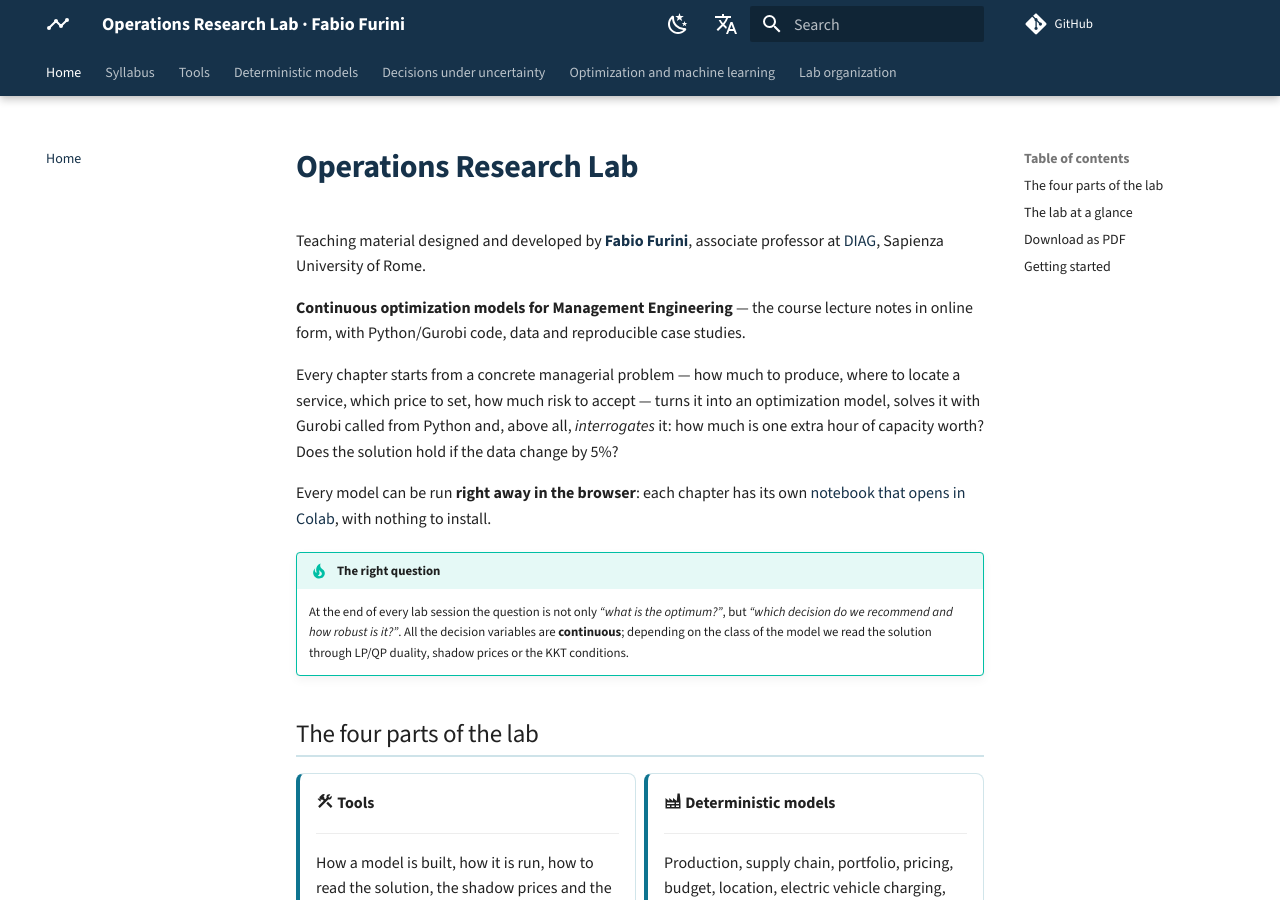
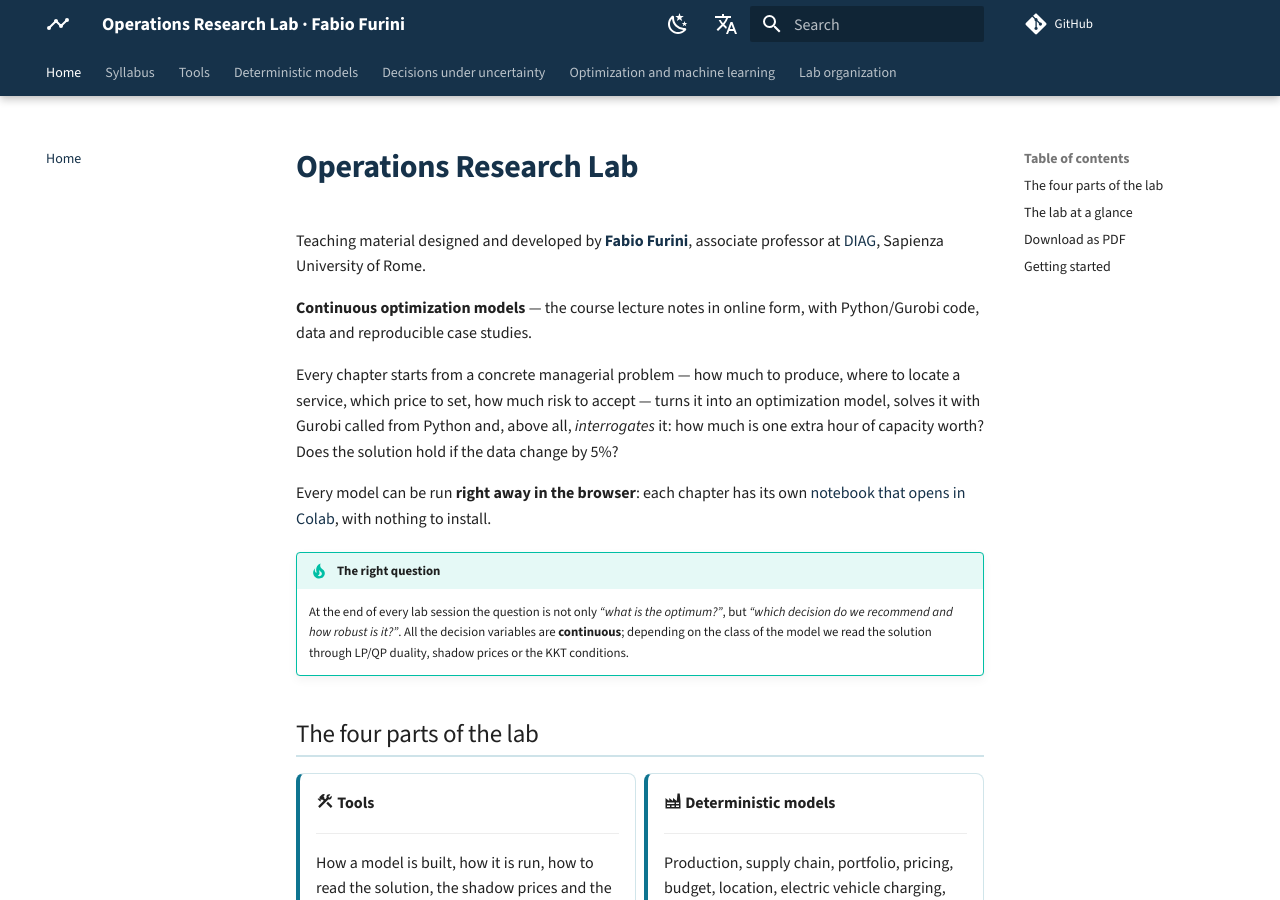
Before and after one commit to fabiofurini/operations-research-lab, an MkDocs documentation site: the page built from docs/index.md, in a window 1280 px wide and 900 px high. Built offline with MkDocs 1.6.1 and Material for MkDocs 9.7.7, drawn with Linux system fonts in a browser that asks for light colours; comment, search, counter and statistics services are not loaded.

Commit message:
Drops the degree programme from the title
The subtitle tied the notes to Management Engineering: the course is worth more
than that single degree, so what remains is "Continuous optimization models".
The department name, which contains "Management Engineering" for reasons of its
own, is untouched.

Co-Authored-By: Claude Opus 5 <noreply@anthropic.com>

```diff
--- a/docs/index.md
+++ b/docs/index.md
@@ -3,7 +3,7 @@
 Teaching material designed and developed by **[Fabio Furini](https://sites.google.com/view/fabiofurini/home-page)**, associate
 professor at [DIAG](https://www.diag.uniroma1.it/), Sapienza University of Rome.
 
-**Continuous optimization models for Management Engineering** — the course lecture
+**Continuous optimization models** — the course lecture
 notes in online form, with Python/Gurobi code, data and reproducible case
 studies.
 
--- a/mkdocs.yml
+++ b/mkdocs.yml
@@ -1,6 +1,6 @@
 site_name: Operations Research Lab · Fabio Furini
 site_description: >-
-  Continuous optimization models for Management Engineering:
+  Continuous optimization models:
   lecture notes, Python/Gurobi code, data and case studies.
 site_author: Fabio Furini
 repo_url: https://github.com/fabiofurini/operations-research-lab
```
Also changed, not shown: README.md (+1 -1 lines), 2 other files.
